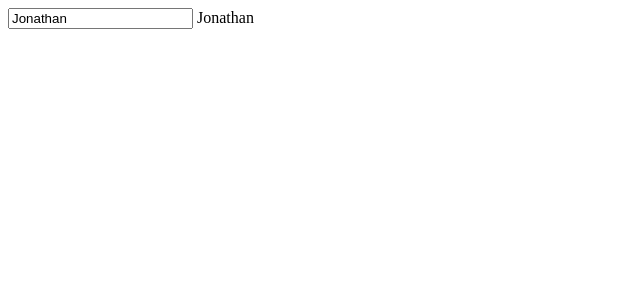
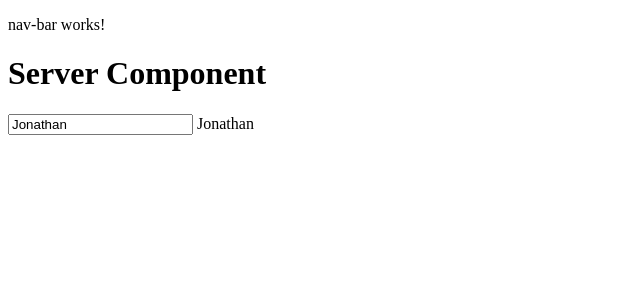
Before and after one commit to js-gibsonplu/angular, an Angular app: page / in a window 1280 px wide. Shown: the top 300 px of the page, without its empty margins (0-640 px from the left). Built offline with nearby package versions, Linux system fonts and the light colour scheme.

Commit message:
generating components with cli and building them by hand

```diff
--- a/src/app/app.component.html
+++ b/src/app/app.component.html
@@ -1,2 +1,4 @@
+<app-nav-bar></app-nav-bar>
+<app-server></app-server>
 <input type="text" [(ngModel)]="name" />
 {{ name }}
--- a/src/app/app.module.ts
+++ b/src/app/app.module.ts
@@ -2,9 +2,11 @@ import { BrowserModule } from '@angular/platform-browser';
 import { NgModule } from '@angular/core';
 import { FormsModule } from '@angular/forms';
 import { AppComponent } from './app.component';
+import { ServerComponent } from './server/server.component';
+import { NavBarComponent } from './nav-bar/nav-bar.component';
 
 @NgModule({
-  declarations: [AppComponent],
+  declarations: [AppComponent, ServerComponent, NavBarComponent],
   imports: [BrowserModule, FormsModule],
   providers: [],
   bootstrap: [AppComponent]
--- /dev/null
+++ b/src/app/nav-bar/nav-bar.component.html
@@ -0,0 +1 @@
+<p>nav-bar works!</p>
--- /dev/null
+++ b/src/app/nav-bar/nav-bar.component.ts
@@ -0,0 +1,15 @@
+import { Component, OnInit } from '@angular/core';
+
+@Component({
+  selector: 'app-nav-bar',
+  templateUrl: './nav-bar.component.html',
+  styleUrls: ['./nav-bar.component.css']
+})
+export class NavBarComponent implements OnInit {
+
+  constructor() { }
+
+  ngOnInit() {
+  }
+
+}
--- /dev/null
+++ b/src/app/server/server.component.html
@@ -0,0 +1 @@
+<h1>Server Component</h1>
```
Also changed, not shown: src/app/server/server.component.ts (added, +7 -0 lines), src/app/nav-bar/nav-bar.component.css (added), 1 other file (tests, documents, lock files or other folders).
